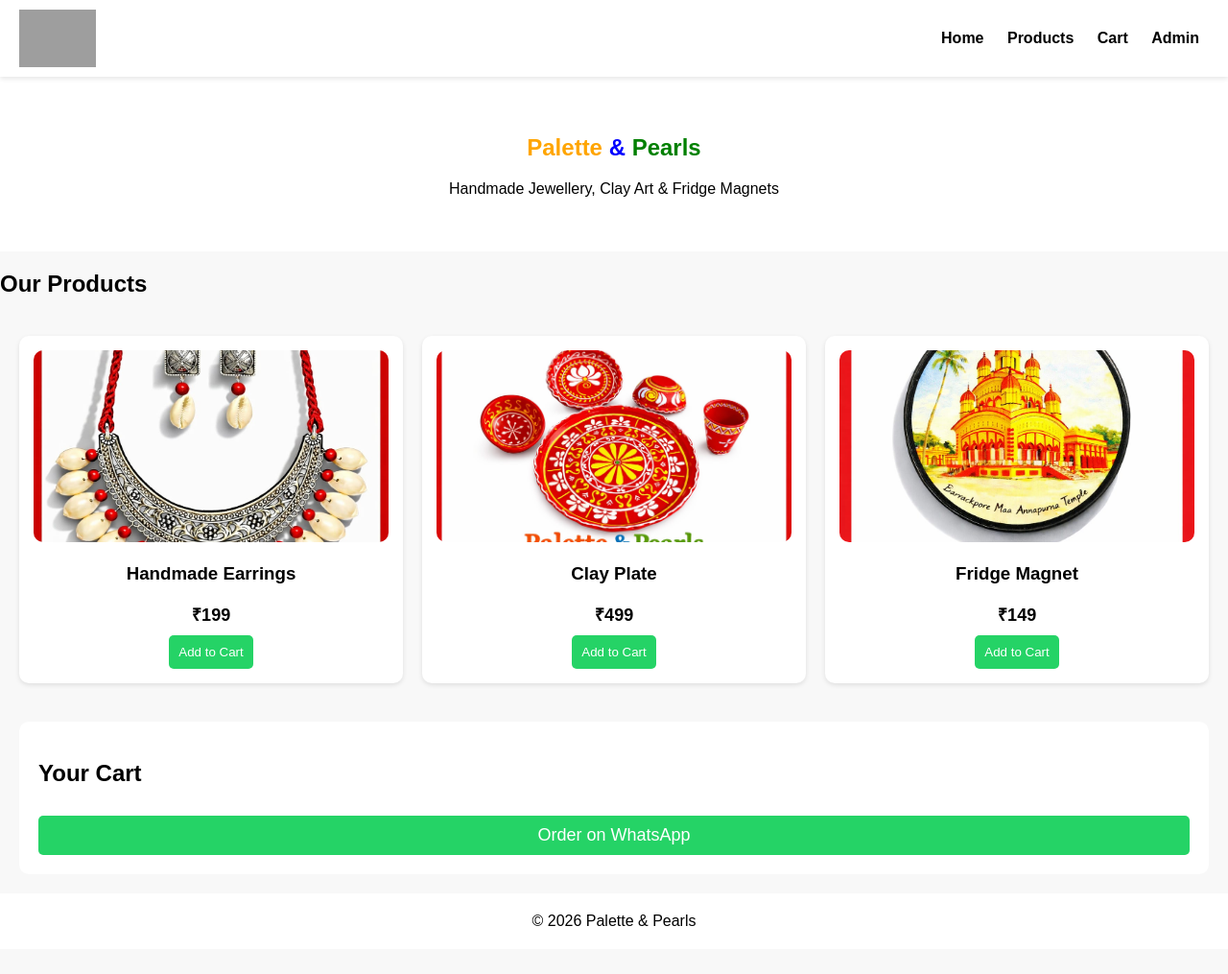
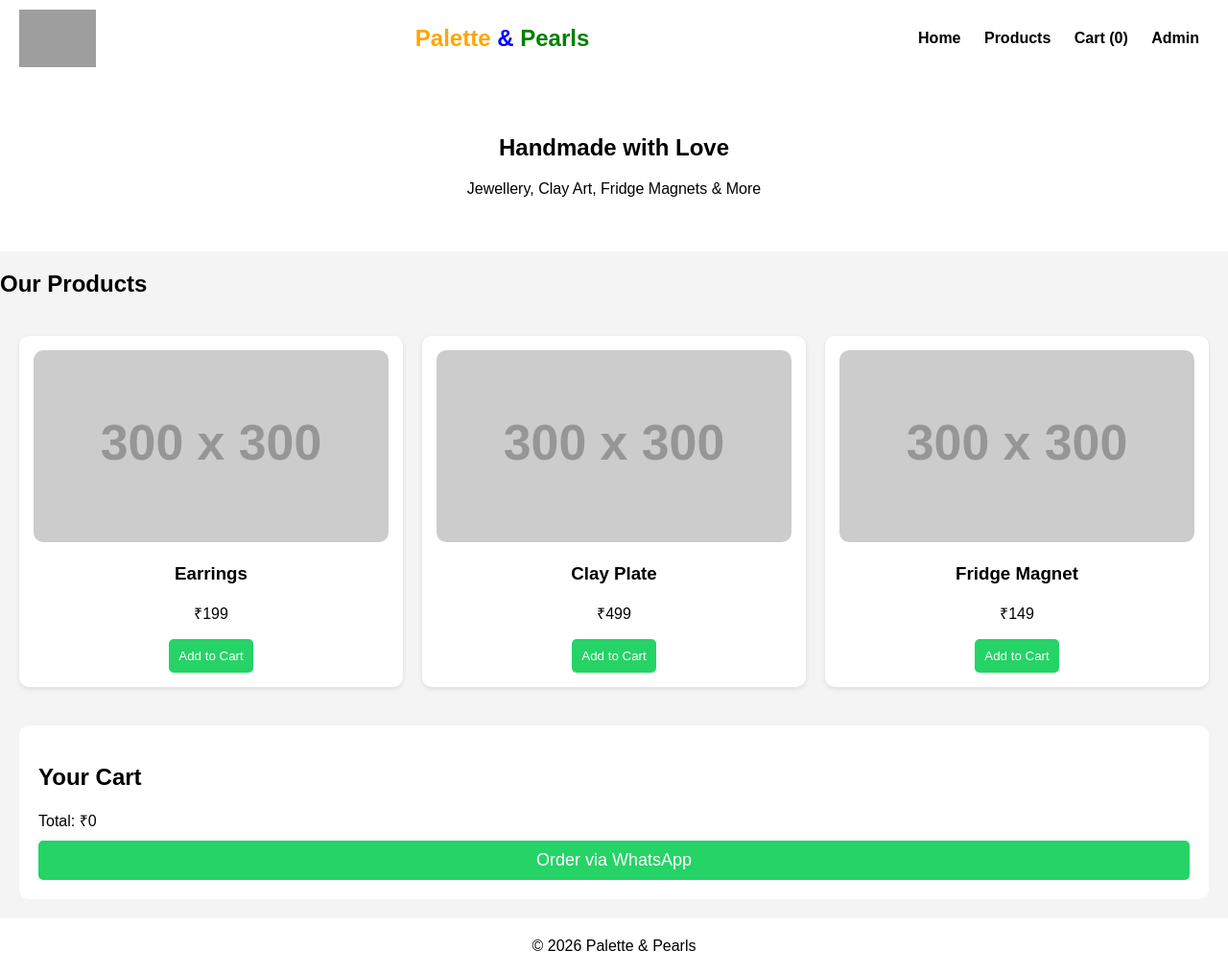
Before and after one commit to palettepearls/paletteandpearls, a plain HTML site: page index.html in a window 1280 px wide. Shown: the whole page at 96% size. Before the commit the page ends 989 px from the top, so only its background shows below. Drawn offline with Linux system fonts and the light colour scheme; grey boxes are pictures that could not be loaded; placeholder pictures from the web are drawn by us.

Commit message:
Add files via upload

```diff
--- a/index.html
+++ b/index.html
@@ -4,70 +4,45 @@
 <meta charset="UTF-8">
 <meta name="viewport" content="width=device-width, initial-scale=1.0">
 <title>Palette & Pearls</title>
-
 <link rel="stylesheet" href="style.css">
-
 </head>
-
 <body>
 
 <header class="header">
-
 <img src="logo.png" class="logo">
-
+<div class="brand">
+<span class="palette">Palette</span>
+<span class="and">&</span>
+<span class="pearls">Pearls</span>
+</div>
 <nav>
 <a href="#">Home</a>
 <a href="#products">Products</a>
-<a href="#cart">Cart</a>
+<a href="#cart">Cart (<span id="cartCount">0</span>)</a>
 <a href="admin.html">Admin</a>
 </nav>
-
 </header>
 
-
 <section class="hero">
-
-<h1>
-<span class="palette">Palette</span>
-<span class="and">&</span>
-<span class="pearls">Pearls</span>
-</h1>
-
-<p>Handmade Jewellery, Clay Art & Fridge Magnets</p>
-
+<h1>Handmade with Love</h1>
+<p>Jewellery, Clay Art, Fridge Magnets & More</p>
 </section>
 
-
 <section id="products">
-
 <h2>Our Products</h2>
-
-<div class="product-grid" id="productGrid"></div>
-
+<div id="productGrid" class="grid"></div>
 </section>
 
-
 <section id="cart">
-
 <h2>Your Cart</h2>
-
 <div id="cartItems"></div>
-
-<div class="cart-total" id="total"></div>
-
-<button class="checkout-btn" onclick="checkout()">
-Order on WhatsApp
-</button>
-
+<div id="total"></div>
+<button onclick="checkout()" class="checkout">Order via WhatsApp</button>
 </section>
 
-
 <footer>
-
 © 2026 Palette & Pearls
-
 </footer>
-
 
 <script src="script.js"></script>
 
--- a/script.js
+++ b/script.js
@@ -1,103 +1,54 @@
 let products = JSON.parse(localStorage.getItem("products")) || [
+{name:"Earrings",price:199,image:"https://via.placeholder.com/300"},
+{name:"Clay Plate",price:499,image:"https://via.placeholder.com/300"},
+{name:"Fridge Magnet",price:149,image:"https://via.placeholder.com/300"}
+];
 
-{
-name:"Handmade Earrings",
-price:199,
-image:"product1.jpg"
-},
+let cart = JSON.parse(localStorage.getItem("cart")) || [];
 
-{
-name:"Clay Plate",
-price:499,
-image:"product2.jpg"
-},
-
-{
-name:"Fridge Magnet",
-price:149,
-image:"product3.jpg"
+function saveCart(){
+localStorage.setItem("cart",JSON.stringify(cart));
 }
 
-];
-
-let cart = [];
-
-function loadProducts()
-{
-
+function loadProducts(){
 let html="";
-
-products.forEach((p,i)=>
-{
-
+products.forEach((p,i)=>{
 html+=`
-
 <div class="product">
-
 <img src="${p.image}">
-
 <h3>${p.name}</h3>
-
-<div class="price">₹${p.price}</div>
-
-<button onclick="addToCart(${i})">
-Add to Cart
-</button>
-
-</div>
-
-`;
-
+<p>₹${p.price}</p>
+<button onclick="addToCart(${i})">Add to Cart</button>
+</div>`;
 });
-
 document.getElementById("productGrid").innerHTML=html;
-
 }
 
-function addToCart(i)
-{
-
+function addToCart(i){
 cart.push(products[i]);
-
+saveCart();
 loadCart();
-
 }
 
-function loadCart()
-{
-
+function loadCart(){
 let html="";
 let total=0;
-
-cart.forEach(p=>
-{
-
-html+=`${p.name} - ₹${p.price}<br>`;
-
+cart.forEach(p=>{
+html+=`${p.name} ₹${p.price}<br>`;
 total+=Number(p.price);
-
 });
-
 document.getElementById("cartItems").innerHTML=html;
-
 document.getElementById("total").innerHTML="Total: ₹"+total;
-
+document.getElementById("cartCount").innerHTML=cart.length;
 }
 
-function checkout()
-{
-
+function checkout(){
 let msg="Hello, I want to order:%0A";
-
-cart.forEach(p=>
-{
-
+cart.forEach(p=>{
 msg+=p.name+" ₹"+p.price+"%0A";
-
 });
-
 window.open("https://wa.me/918670322260?text="+msg);
-
 }
 
 loadProducts();
+loadCart();
--- a/style.css
+++ b/style.css
@@ -1,25 +1,30 @@
 body{
 font-family:Arial;
 margin:0;
-background:#f8f8f8;
+background:#f4f4f4;
 }
 
-/* Header */
-
 .header{
+display:flex;
+align-items:center;
+justify-content:space-between;
 background:white;
-display:flex;
-justify-content:space-between;
-align-items:center;
 padding:10px 20px;
 box-shadow:0 2px 5px rgba(0,0,0,0.1);
-position:sticky;
-top:0;
 }
 
 .logo{
 height:60px;
 }
+
+.brand{
+font-size:24px;
+font-weight:bold;
+}
+
+.palette{color:orange;}
+.and{color:blue;}
+.pearls{color:green;}
 
 nav a{
 margin:10px;
@@ -28,21 +33,13 @@
 font-weight:bold;
 }
 
-/* Hero */
-
 .hero{
 text-align:center;
+background:white;
 padding:40px;
-background:white;
 }
 
-.palette{color:orange;}
-.and{color:blue;}
-.pearls{color:green;}
-
-/* Products */
-
-.product-grid{
+.grid{
 display:grid;
 grid-template-columns:repeat(auto-fit,minmax(220px,1fr));
 gap:20px;
@@ -64,12 +61,6 @@
 border-radius:10px;
 }
 
-.price{
-font-size:18px;
-font-weight:bold;
-margin:10px;
-}
-
 button{
 background:#25D366;
 color:white;
@@ -83,7 +74,11 @@
 background:#128C7E;
 }
 
-/* Cart */
+.checkout{
+width:100%;
+font-size:18px;
+margin-top:10px;
+}
 
 #cart{
 background:white;
@@ -92,23 +87,8 @@
 border-radius:10px;
 }
 
-.cart-total{
-font-size:20px;
-font-weight:bold;
-margin-top:10px;
-}
-
-.checkout-btn{
-width:100%;
-font-size:18px;
-margin-top:10px;
-}
-
-/* Footer */
-
 footer{
 text-align:center;
 padding:20px;
 background:white;
-margin-top:20px;
 }
```
Also changed, not shown: admin.html (+15 -20 lines).
